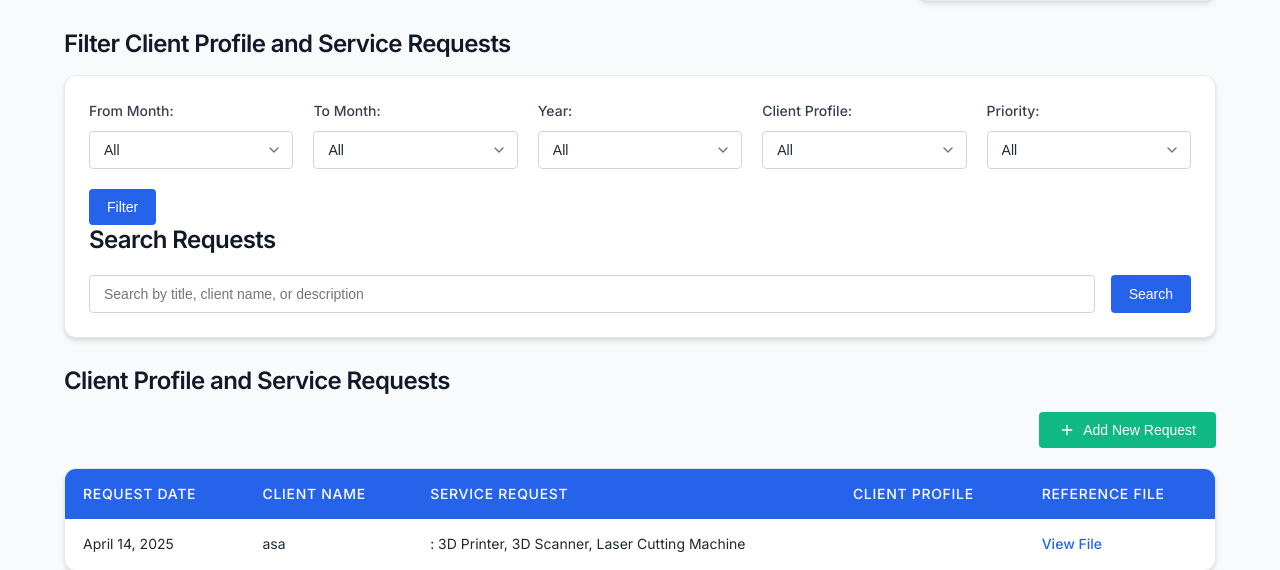
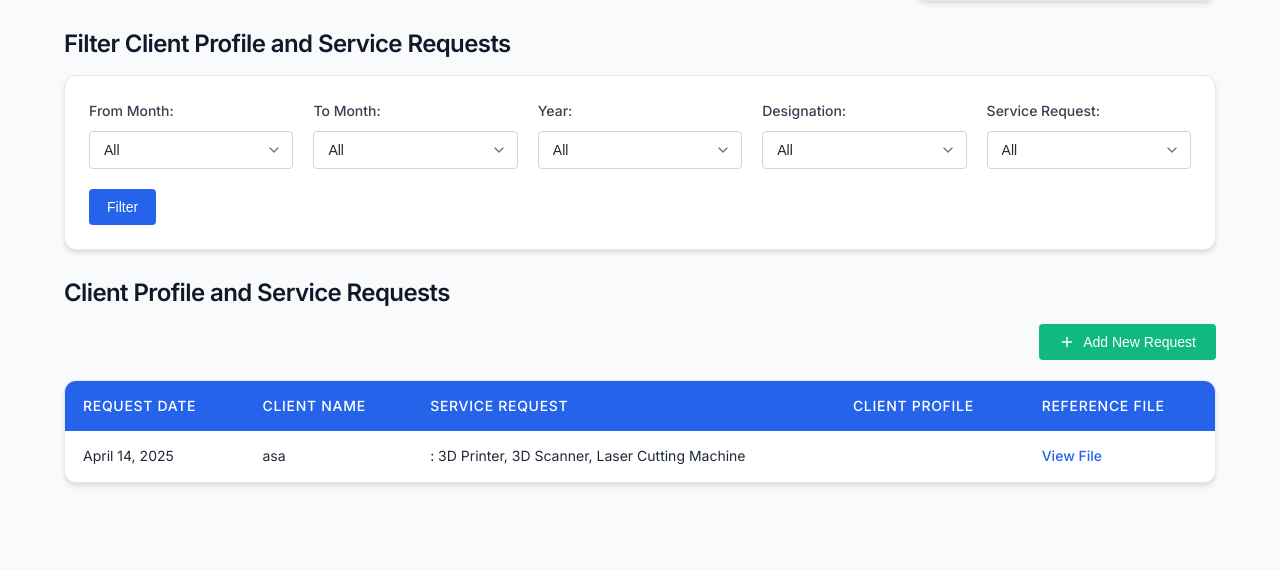
Before and after one commit to GlaizaMillete/fablab, a PHP site: page /job-requests.php in a window 1280 px wide. Shown: the part 505-1075 px from the top of the page. After the commit the page ends 1040 px from the top, so only its background shows below. Run offline with PHP 8.4, Linux system fonts and the light colour scheme; a user stored in the database is signed in; data comes from the database, SQL or seed files in the repository.

Commit message:
Filtering Fixed. Added Filtering Options.
NOTE: Refactor job requests filtering: enhance query conditions for better data retrieval; update designation and service request selection options; improve UI for filtering job requests.

```diff
--- a/job-requests.php
+++ b/job-requests.php
@@ -11,7 +11,35 @@ if (!isset($_SESSION['staff_logged_in']) || $_SESSION['staff_logged_in'] !== tru
     exit();
 }
 
-include "fetch-job_requests-handler.php";
+$whereClauses = [];
+if (!empty($_GET['from_month']) && !empty($_GET['to_month'])) {
+    $from_month = intval($_GET['from_month']);
+    $to_month = intval($_GET['to_month']);
+    $whereClauses[] = "MONTH(request_date) BETWEEN $from_month AND $to_month";
+}
+if (!empty($_GET['year'])) {
+    $year = intval($_GET['year']);
+    $whereClauses[] = "YEAR(request_date) = $year";
+}
+if (!empty($_GET['designation'])) {
+    $designation = $conn->real_escape_string($_GET['designation']);
+    $whereClauses[] = "designation = '$designation'";
+}
+if (!empty($_GET['service_requested'])) {
+    $service_requested = $conn->real_escape_string($_GET['service_requested']);
+    $whereClauses[] = "service_requested LIKE '%$service_requested%'";
+}
+
+$whereClause = !empty($whereClauses) ? "WHERE " . implode(" AND ", $whereClauses) : "";
+$sql = "SELECT * FROM job_requests $whereClause ORDER BY request_date DESC";
+$result = $conn->query($sql);
+
+$jobRequests = [];
+if ($result->num_rows > 0) {
+    while ($row = $result->fetch_assoc()) {
+        $jobRequests[] = $row;
+    }
+}
 
 // Calculate totals for job requests
 $totalRequests = count($jobRequests);
@@ -234,31 +262,35 @@ $chartData = [
                     </select>
                 </div>
                 <div>
-                    <label>Client Profile:</label>
-                    <select name="client_profile">
+                    <label>Designation:</label>
+                    <select name="designation">
                         <option value="">All</option>
-                        <option value="STUDENT" <?= isset($_GET['client_profile']) && $_GET['client_profile'] == 'STUDENT' ? 'selected' : '' ?>>STUDENT</option>
-                        <option value="MSME" <?= isset($_GET['client_profile']) && $_GET['client_profile'] == 'MSME' ? 'selected' : '' ?>>MSME</option>
-                        <option value="OTHERS" <?= isset($_GET['client_profile']) && $_GET['client_profile'] == 'OTHERS' ? 'selected' : '' ?>>OTHERS</option>
+                        <option value="Student" <?= isset($_GET['designation']) && $_GET['designation'] == 'Student' ? 'selected' : '' ?>>Student</option>
+                        <option value="MSME/Entrepreneur" <?= isset($_GET['designation']) && $_GET['designation'] == 'MSME/Entrepreneur' ? 'selected' : '' ?>>MSME/Entrepreneur</option>
+                        <option value="Teacher" <?= isset($_GET['designation']) && $_GET['designation'] == 'Teacher' ? 'selected' : '' ?>>Teacher</option>
+                        <option value="Hobbyist" <?= isset($_GET['designation']) && $_GET['designation'] == 'Hobbyist' ? 'selected' : '' ?>>Hobbyist</option>
+                        <option value="Others" <?= isset($_GET['designation']) && $_GET['designation'] == 'Others' ? 'selected' : '' ?>>Others</option>
                     </select>
                 </div>
                 <div>
-                    <label>Priority:</label>
-                    <select name="priority">
+                    <label>Service Request:</label>
+                    <select name="service_requested">
                         <option value="">All</option>
-                        <option value="Low" <?= isset($_GET['priority']) && $_GET['priority'] == 'Low' ? 'selected' : '' ?>>Low</option>
-                        <option value="Medium" <?= isset($_GET['priority']) && $_GET['priority'] == 'Medium' ? 'selected' : '' ?>>Medium</option>
-                        <option value="High" <?= isset($_GET['priority']) && $_GET['priority'] == 'High' ? 'selected' : '' ?>>High</option>
+                        <?php
+                        // Fetch distinct service_requested values from the database
+                        $serviceRequests = $conn->query("SELECT DISTINCT service_requested FROM job_requests");
+                        if ($serviceRequests->num_rows > 0) {
+                            while ($row = $serviceRequests->fetch_assoc()) {
+                                $selected = isset($_GET['service_requested']) && $_GET['service_requested'] == $row['service_requested'] ? 'selected' : '';
+                                echo "<option value='" . htmlspecialchars($row['service_requested']) . "' $selected>" . htmlspecialchars($row['service_requested']) . "</option>";
+                            }
+                        }
+                        ?>
                     </select>
                 </div>
                 <div>
                     <button type="submit">Filter</button>
                 </div>
-            </form>
-            <h2>Search Requests</h2>
-            <form method="GET" class="search-form">
-                <input type="text" name="search_term" placeholder="Search by title, client name, or description" value="<?= isset($_GET['search_term']) ? htmlspecialchars($_GET['search_term']) : '' ?>" style="flex-grow: 1;">
-                <button type="submit">Search</button>
             </form>
         </div>
 
```
